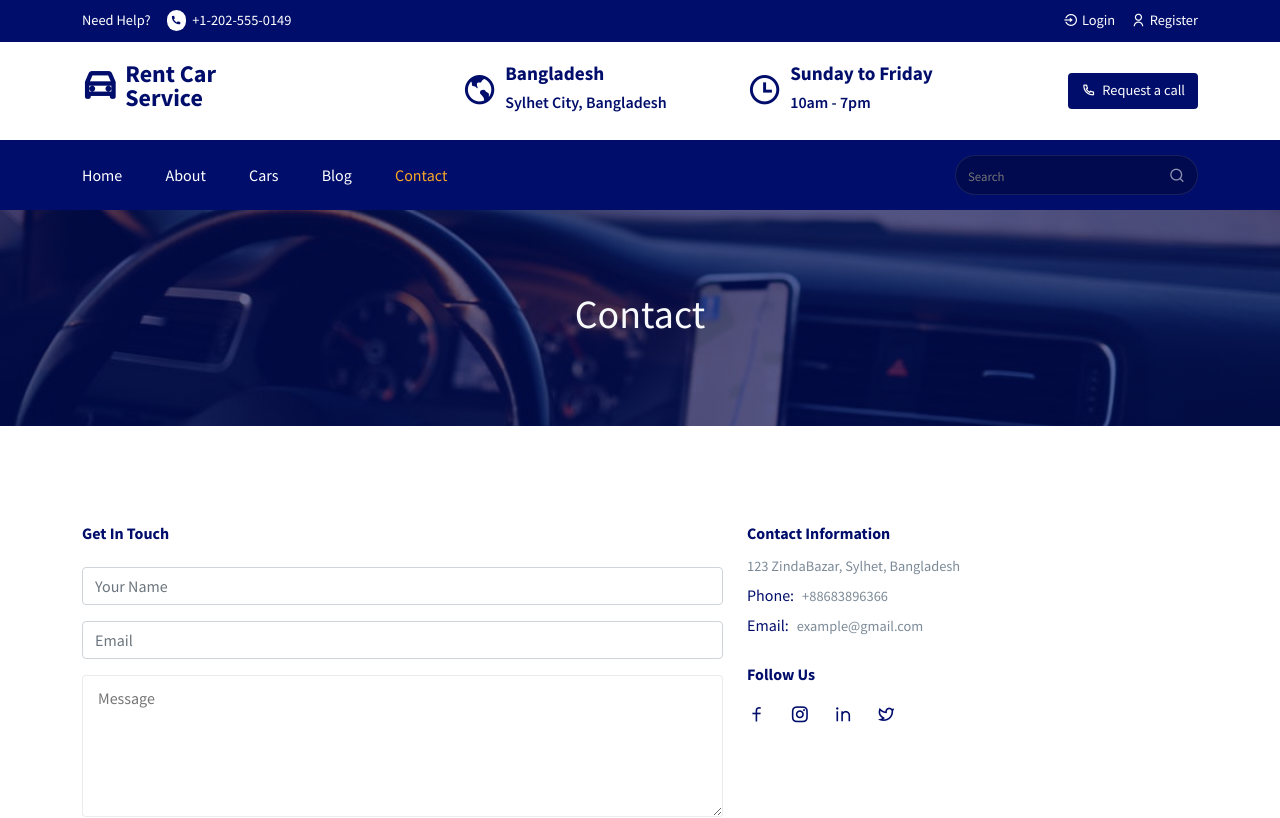
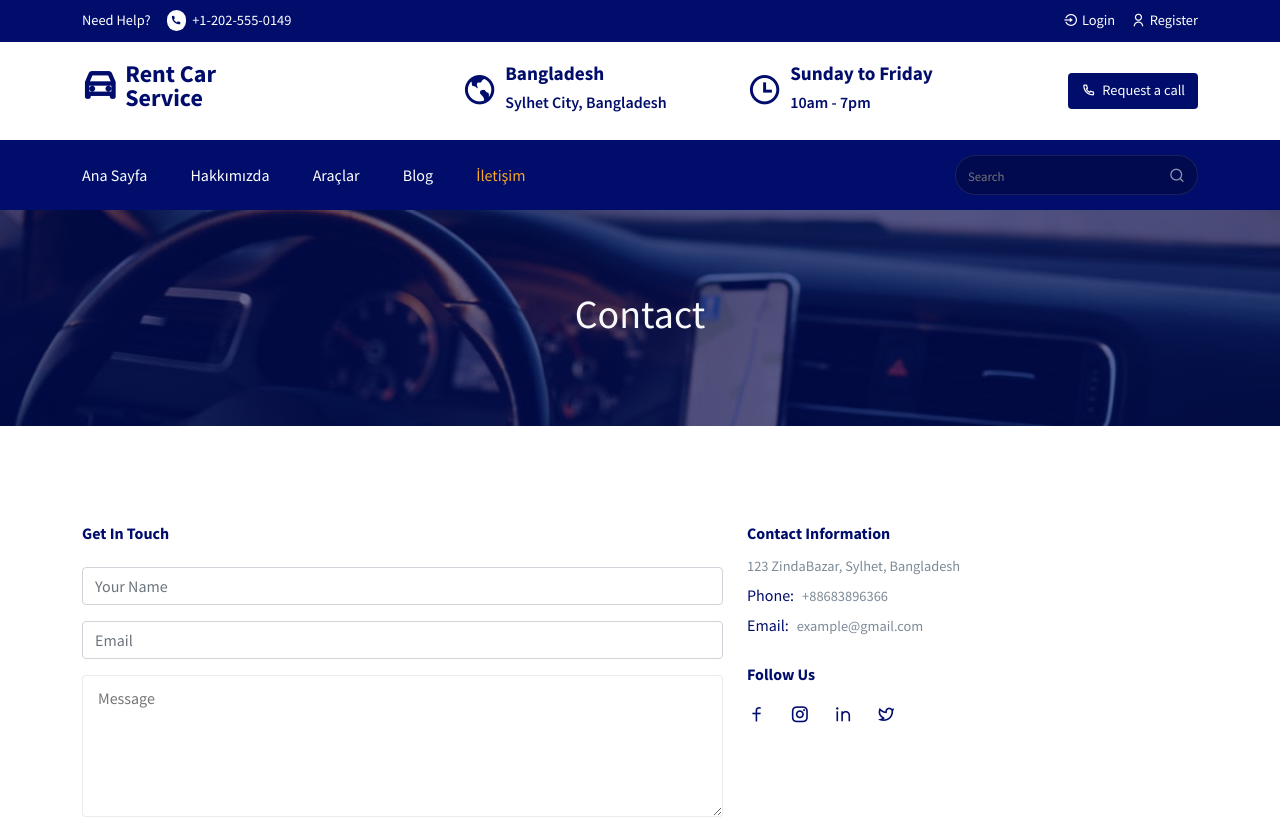
Before and after one commit to akkpgkuk/akgut3, a React (Create React App) app: page /contact in a window 1280 px wide. Shown: the top 818 px of the page. Built offline with nearby package versions, Linux system fonts and the light colour scheme.

Commit message:
Update Header.jsx

```diff
--- a/src/components/Header/Header.jsx
+++ b/src/components/Header/Header.jsx
@@ -7,15 +7,15 @@ import "../../styles/header.css";
 const navLinks = [
   {
     path: "/home",
-    display: "Home",
+    display: "Ana Sayfa",
   },
   {
     path: "/about",
-    display: "About",
+    display: "Hakkımızda",
   },
   {
     path: "/cars",
-    display: "Cars",
+    display: "Araçlar",
   },
 
   {
@@ -24,7 +24,7 @@ const navLinks = [
   },
   {
     path: "/contact",
-    display: "Contact",
+    display: "İletişim",
   },
 ];
 
```
